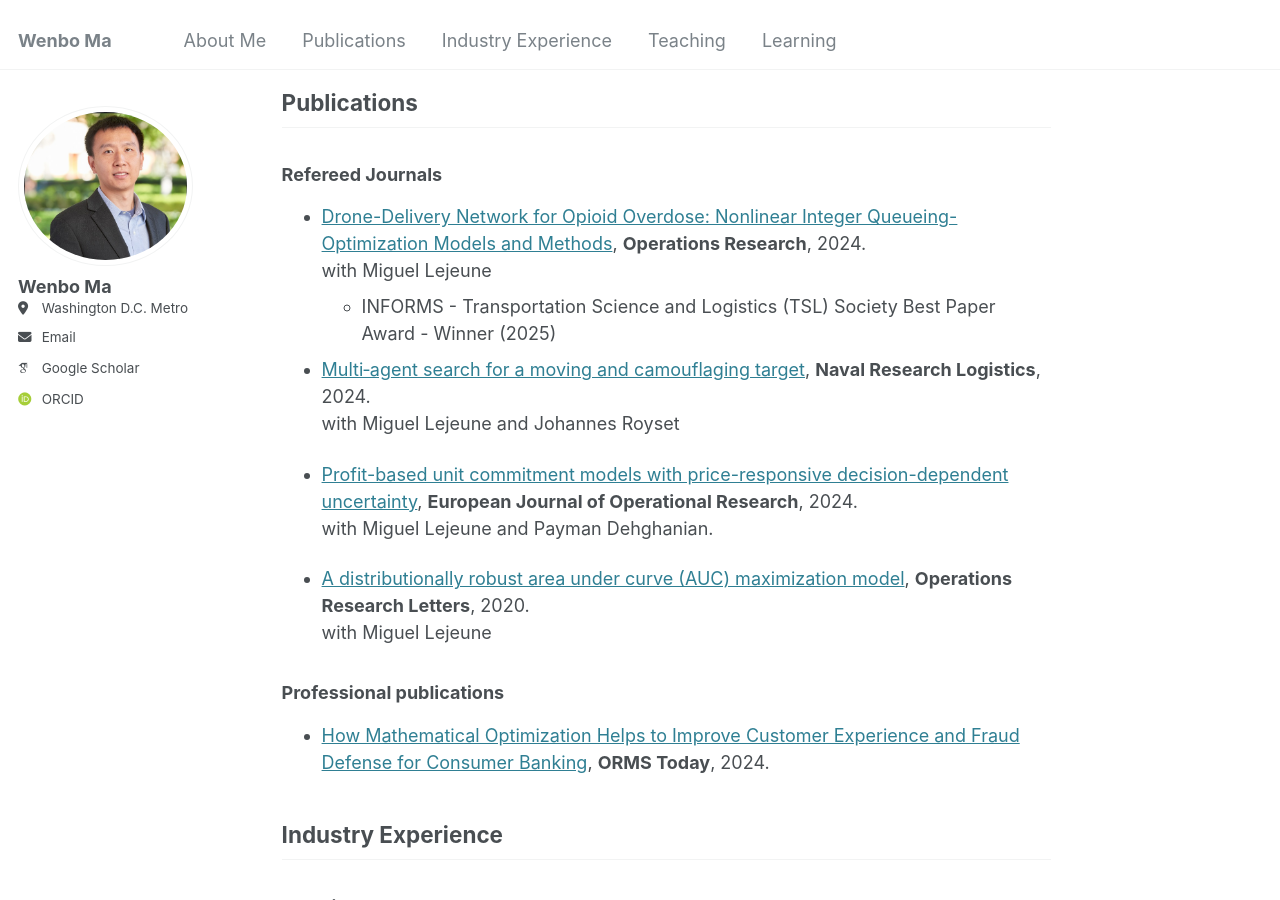
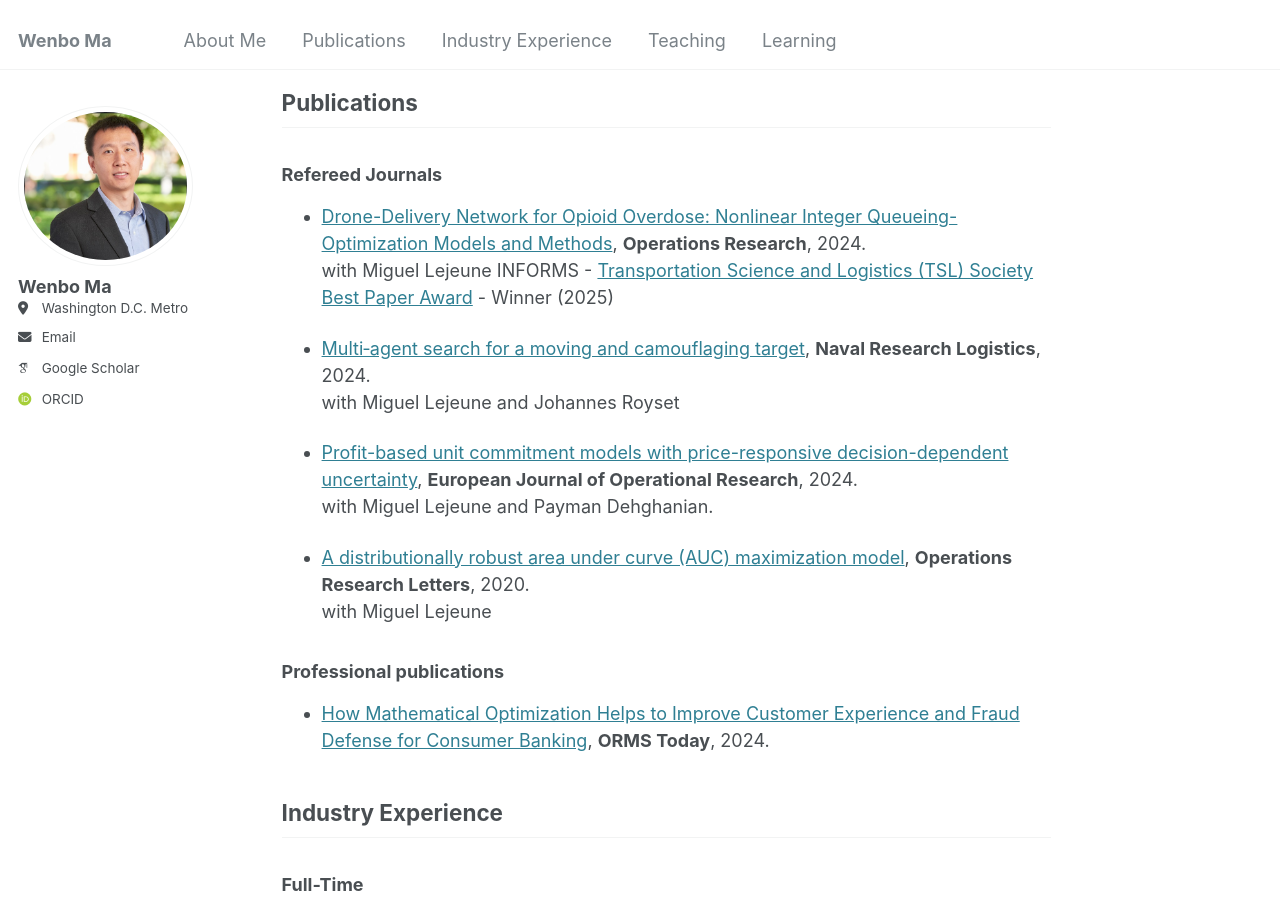
Before and after one commit to wenbo5565/wenbo5565.github.io, a Jekyll site: the page built from _pages/about.md, in a window 1280 px wide and 900 px high, scrolled down 1126 px. Built offline with Jekyll 4.4.1, drawn with Linux system fonts in a browser that asks for light colours; some web fonts are replaced.

```diff
--- a/_pages/about.md
+++ b/_pages/about.md
@@ -26,8 +26,8 @@ Outside of work, I enjoy playing and watching sports — particularly tennis, sw
 ### Refereed Journals
 - [Drone-Delivery Network for Opioid Overdose: Nonlinear Integer Queueing-Optimization Models and Methods](https://pubsonline.informs.org/doi/10.1287/opre.2022.0489), **Operations Research**, 2024. \
    with Miguel Lejeune
-  - INFORMS - Transportation Science and Logistics (TSL) Society Best Paper Award - Winner (2025)
-  <!-- - INFORMS - [Transportation Science and Logistics (TSL) Society Best Paper Award](https://www.informs.org/Recognizing-Excellence/Community-Prizes/Transportation-Science-and-Logistics-Section/Best-Paper-Award) - Winner (2025) -->
+  <!-- - INFORMS - Transportation Science and Logistics (TSL) Society Best Paper Award - Winner (2025) -->
+  INFORMS - [Transportation Science and Logistics (TSL) Society Best Paper Award](https://www.informs.org/Recognizing-Excellence/Community-Prizes/Transportation-Science-and-Logistics-Section/Best-Paper-Award) - Winner (2025)
   <!-- - GW Today: [Drones Could Transform Emergency Response to Opioid Overdoses](https://gwtoday.gwu.edu/drones-could-transform-emergency-response-opioid-overdoses) -->
 
 - [Multi‐agent search for a moving and camouflaging target](https://onlinelibrary.wiley.com/doi/abs/10.1002/nav.22160), **Naval Research Logistics**, 2024. \
```
